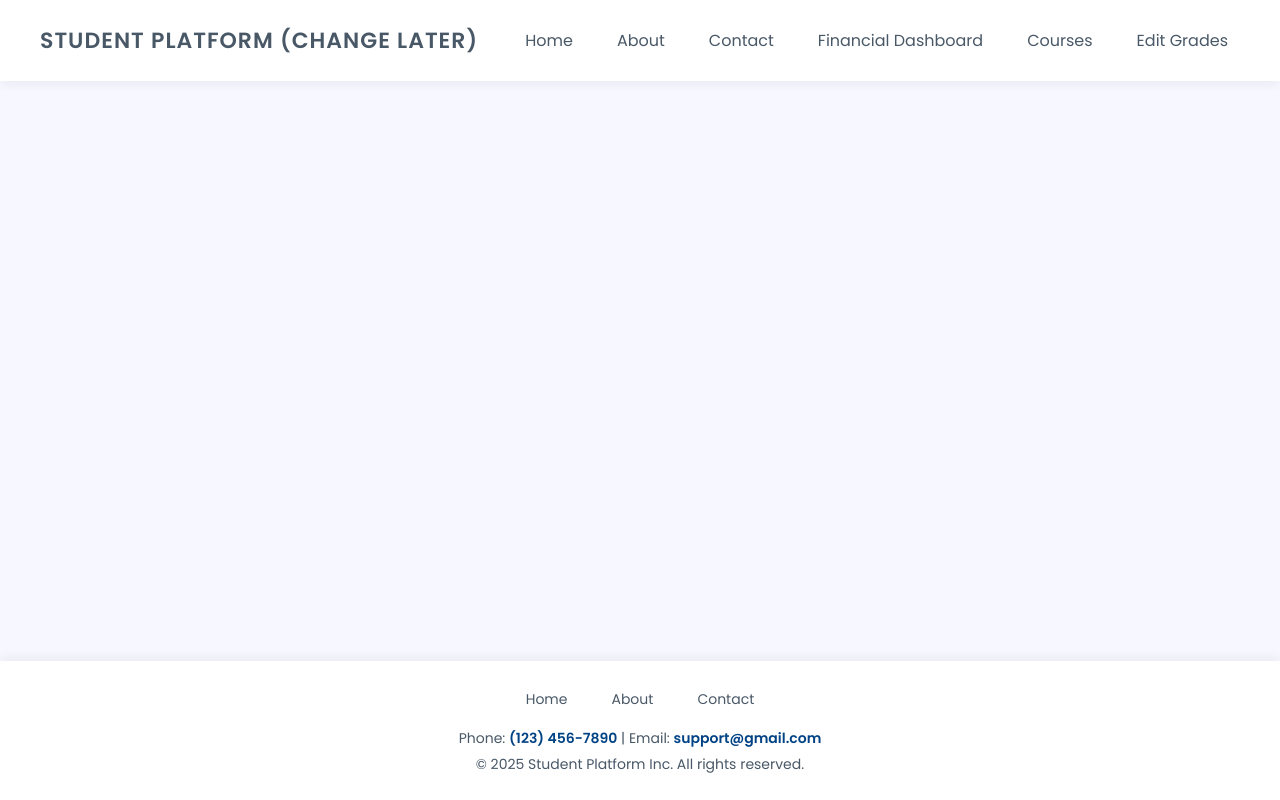
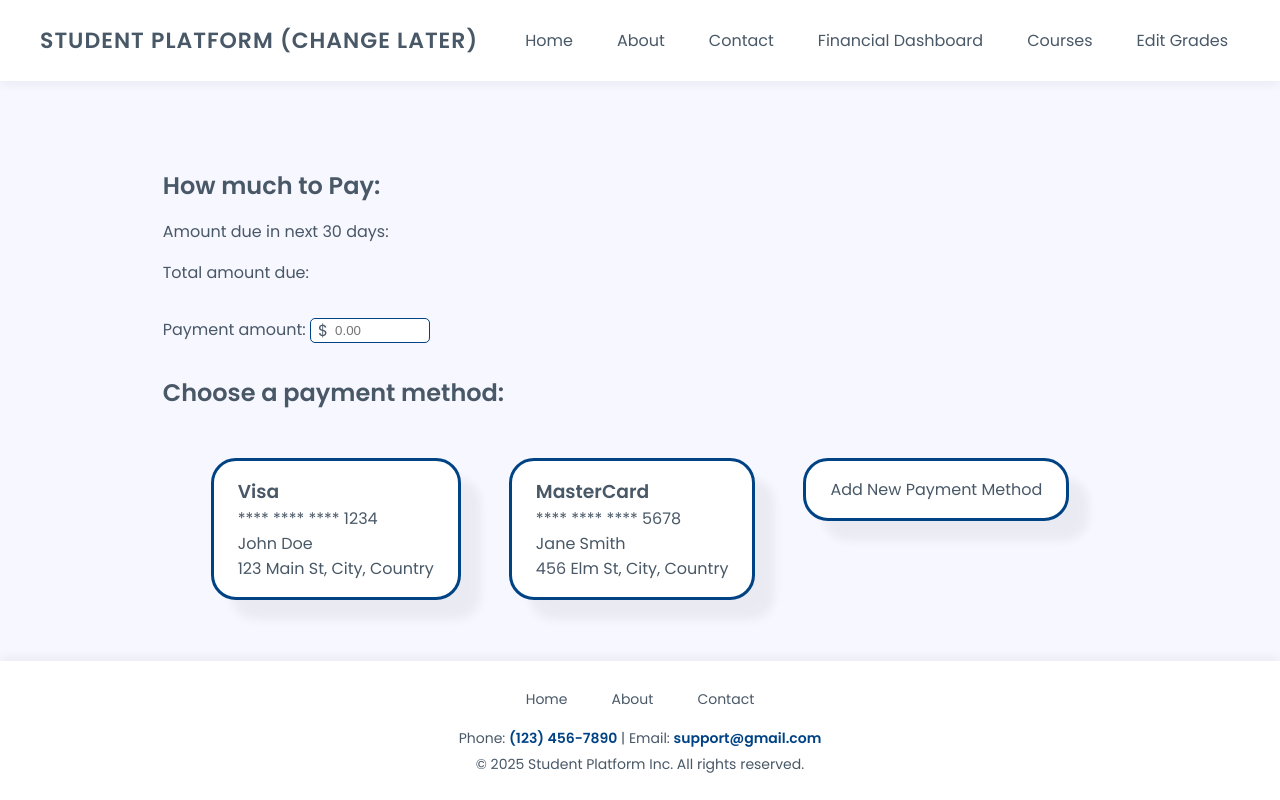
Before and after one commit to ryaneveson/310_Project, a React (Create React App) app in the folder student-records-app/: page /makePayment in a window 1280 px wide. Built offline with nearby package versions, Linux system fonts and the light colour scheme.

Commit message:
finished payment acceptance page

```diff
--- a/student-records-app/public/makePayment.html
+++ b/student-records-app/public/makePayment.html
@@ -5,7 +5,32 @@
     <meta name="viewport" content="width=device-width, initial-scale=1.0">
     <title>Financial Dashboard</title>
 </head>
-<body>
+<body id="makePayment">
+    <h2>How much to Pay: </h2>
+    <p>Amount due in next 30 days: </p>
+    <p>Total amount due: </p>
+    <label for="payment-amount">Payment amount: </label>
+    <div class="input-container">
+        <span>$</span>
+        <input type="text" id="payment-amount" class="currency-input" placeholder="0.00" oninput="validateCurrencyInput(this)">
+    </div>
+    <h2>Choose a payment method: </h2>
+    <div class="box-container">
 
+    </div>
+    <script>
+        function validateCurrencyInput(input) {
+            input.value = input.value
+                .replace(/[^0-9.]/g, '')  // Allow only numbers and dots
+                .replace(/(\..*)\./g, '$1') // Prevent multiple dots
+                .replace(/^0+(\d)/, '$1') // Prevent leading zeros
+                .replace(/^(\d*\.\d{2}).*/, '$1'); // Allow only two decimal places
+        }
+
+        const billingMethods = [
+            { "Card Type": "Visa", "Card Number": "**** **** **** 1234", "Cardholder Name": "John Doe", "Billing Address": "123 Main St, City, Country" },
+            { "Card Type": "MasterCard", "Card Number": "**** **** **** 5678", "Cardholder Name": "Jane Smith", "Billing Address": "456 Elm St, City, Country" }
+        ];
+    </script>
 </body>
 </html>
--- a/student-records-app/src/MakePayment.js
+++ b/student-records-app/src/MakePayment.js
@@ -1,45 +1,51 @@
 import React, { useEffect, useState } from "react";
+import "./makePayment.css";
 
 function MakePayment() {
   const [htmlContent, setHtmlContent] = useState("");
+  const billingMethods = [
+    {cardType: "Visa", cardNumber: "**** **** **** 1234", cardholderName: "John Doe", billingAddress: "123 Main St, City, Country",},
+    {cardType: "MasterCard", cardNumber: "**** **** **** 5678", cardholderName: "Jane Smith", billingAddress: "456 Elm St, City, Country",},
+  ];
 
-  useEffect(() => {
-    fetch("/makePayment.html") // Path to finances.html in the public directory
-      .then((response) => response.text())
-      .then((data) => {
-        setHtmlContent(data);
-      })
-      .catch((error) => console.error("Error loading HTML content:", error));
-  }, []);
-
-  /*useEffect(() => {
-    if (htmlContent) {
-      executeScripts(); // Only execute scripts after content is fully loaded
-    }
-  }, [htmlContent]); // Runs again when htmlContent updates
-
-  // Function to execute any scripts within the fetched HTML
-  const executeScripts = () => {
-    const container = document.getElementById("finances");
-
-    if (!container) return;
-
-    const scripts = container.getElementsByTagName("script");
-    for (let script of scripts) {
-      const newScript = document.createElement("script");
-      if (script.src) {
-        newScript.src = script.src; // Copy external script source
-        newScript.async = true; // Ensure non-blocking execution
-      } else {
-        newScript.textContent = script.textContent; // Copy inline script content
-      }
-      document.body.appendChild(newScript); // Execute script in document scope
-    }
-  };*/
+  // Function to validate currency input
+  const validateCurrencyInput = (event) => {
+    let input = event.target;
+    input.value = input.value
+      .replace(/[^0-9.]/g, "") // Allow only numbers and dots
+      .replace(/(\..*)\./g, "$1") // Prevent multiple dots
+      .replace(/^0+(\d)/, "$1") // Prevent leading zeros
+      .replace(/^(\d*\.\d{2}).*/, "$1"); // Allow only two decimal places
+  };
 
   return (
     <div className="container" id="makePayment">
-      <div dangerouslySetInnerHTML={{ __html: htmlContent }} />
+      <h2>How much to Pay: </h2>
+      <p>Amount due in next 30 days: </p>
+      <p>Total amount due: </p>
+      <label htmlFor="payment-amount">Payment amount: </label>
+      <div className="input-container">
+        <span>$</span>
+        {/* Attach the validateCurrencyInput function directly */}
+        <input type="text" id="payment-amount" className="currency-input" placeholder="0.00" onInput={validateCurrencyInput} />
+      </div>
+      <h2>Choose a payment method: </h2>
+      <div className="box-container">
+        {/* Dynamically generate billing method boxes */}
+        {billingMethods.map((method, index) => (
+          <div key={index} className="billing-box">
+            <h3>{method.cardType}</h3>
+            <p>{method.cardNumber}</p>
+            <p>{method.cardholderName}</p>
+            <p>{method.billingAddress}</p>
+          </div>
+        ))}
+
+        {/* Extra box with a link */}
+        <div className="billing-box add-payment">
+          <a href="/finances">Add New Payment Method</a>
+        </div>
+      </div>
     </div>
   );
 }
--- a/student-records-app/src/finances.css
+++ b/student-records-app/src/finances.css
@@ -13,6 +13,7 @@
     flex-wrap: wrap;
     gap: 3rem;
     justify-content: space-around;
+    align-items: flex-start;
 }
 #finances .box-container > * {
     background-color: white;
--- /dev/null
+++ b/student-records-app/src/makePayment.css
@@ -0,0 +1,64 @@
+/* makePayment.css */
+#makePayment > * {
+    margin: 1rem 0;
+}
+#makePayment .input-container {
+    position: relative;
+    display: inline-block;
+}
+
+#makePayment .input-container span {
+    position: absolute;
+    left: 0.5rem;
+    top: 50%;
+    transform: translateY(-50%);
+    font-size: 16px;
+}
+
+#makePayment .currency-input {
+    padding: 0.25rem;
+    padding-left: 1.5rem; /* Adjust for dollar sign */
+    width: 120px;
+    border: 1px solid #004385;
+    border-radius: 5px;
+}
+#makePayment .box-container {
+    display: flex;
+    flex-wrap: wrap;
+    gap: 3rem;
+    margin: 3rem;
+    justify-content: space-around;
+    align-items: flex-start;
+}
+#makePayment .box-container > *{
+    background-color: white;
+    padding: 1rem 1.5rem;
+    box-shadow: 20px 20px 10px rgba(0, 0, 0, 0.05); /* Soft Shadow */
+    border: 3px solid #004385;
+    border-radius: 25px;
+}
+#makePayment .add-payment > a {
+    font-weight: 500;
+    color: #495867;
+    text-decoration: none;
+    transition: all 0.3s ease-in-out;
+    position: relative;
+}
+#makePayment .add-payment > a::after {
+    content: "";
+    position: absolute;
+    left: 50%;
+    bottom: 0.75rem;
+    width: 0;
+    height: 2px;
+    background: #004385;
+    transition: width 0.3s ease-in-out, left 0.3s ease-in-out;
+    transform: translateY(1rem);
+}
+#makePayment .add-payment > a:hover::after {
+    width: 100%;
+    left: 0;
+}
+#makePayment .add-payment > a:hover {
+    color: #004385;
+}
```
